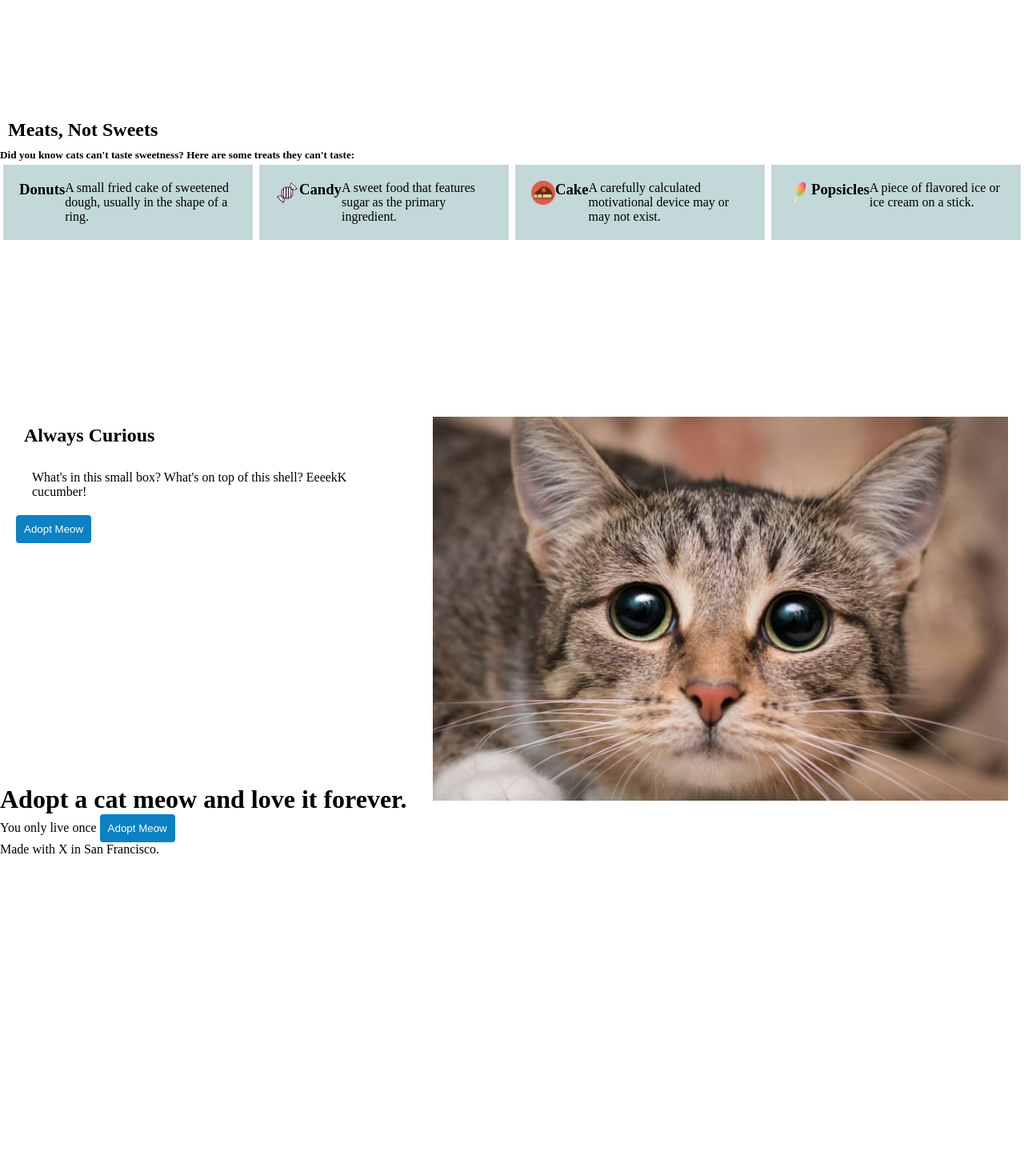
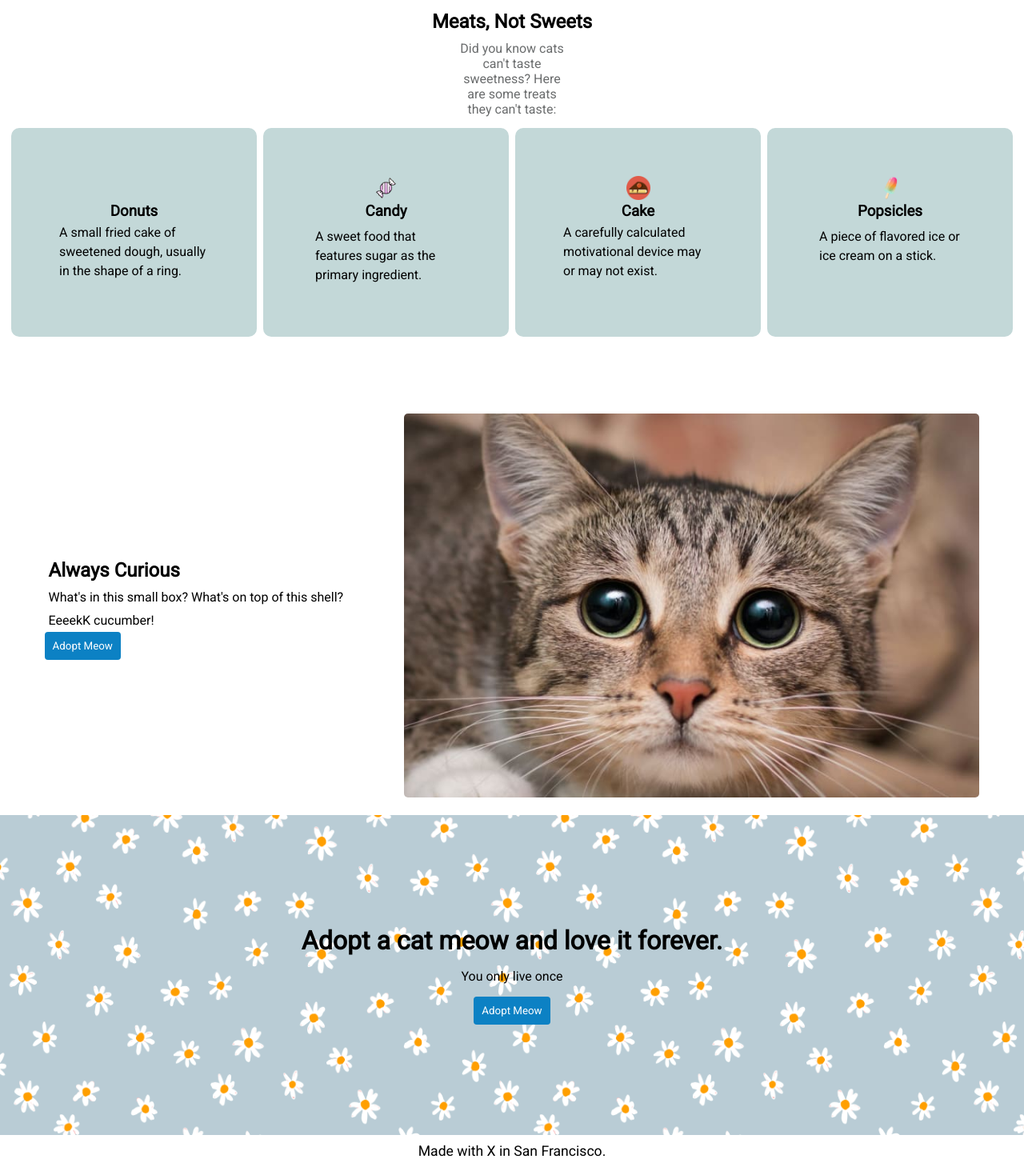
Before and after one commit to bisw4sh/cat-website, a plain HTML site: page index.html in a window 1280 px wide. Shown: the part 1165-2624 px from the top of the page at 80% size. Before the commit the page ends 2236 px from the top, so only its background shows below. Drawn offline with Linux system fonts and the light colour scheme.

Commit message:
Fixed all below navbar

```diff
--- a/index.html
+++ b/index.html
@@ -29,7 +29,7 @@
         <div class="nested">
             <div>
         <h1>A walking Ego with Fur</h1>
-        <span>It's true - cats may have an attitude. But they're also fluffy,
+        <span style="padding-top:1.2rem">It's true - cats may have an attitude. But they're also fluffy,
             fun-to-hold and soft. Here are some other fun facts about cats.
         </span>
         </div>
@@ -45,11 +45,11 @@
     </div>
 
     <div class="third-section">
-        <div>
+        <div class="third-one">
             <h2>Meats, Not Sweets</h2>
-            <h5>Did you know cats can't taste sweetness? Here are some treats
+            <span>Did you know cats can't taste sweetness? Here are some treats
                 they can't taste:
-            </h5>
+            </span>
         </div>
         <div class="sweets">
         <div class="swt1">
@@ -86,19 +86,19 @@
         <div>
             <h2>Always Curious</h2>
             <div>What's in this small box? What's on top of this shell?
-                EeeekK cucumber!
             </div>
+            <div>EeeekK cucumber! </div>
             <button>Adopt Meow</button>
         </div>
         <div>
             <img src="img/catt.jpg" alt="">
         </div>
     </div>
-    <div class="'fifth">
+    <figure>
         <h1>Adopt a cat meow and love it forever.</h1>
         <span>You only live once</span>
         <button>Adopt Meow</button>
-    </div>
+    </figure>
     <footer>
         Made with X in San Francisco.
     </footer>
--- a/style.css
+++ b/style.css
@@ -1,4 +1,6 @@
+@import url('https://fonts.googleapis.com/css2?family=Roboto&display=swap');
 *{
+    font-family: 'Roboto', sans-serif;
     margin: 0;
     padding: 0;
 
@@ -27,7 +29,7 @@ navbar{
     align-items: center;
 }
 navbar img{
-    padding: 4px 0px;
+    padding-left: 4px;
     height: 30px;
 }
 
@@ -52,6 +54,7 @@ navbar span ul li {
 .cats{
     /* padding: 50px; */
     margin: 2px 0;
+    color:rgb(0, 0, 0);
     background-image: url('img/cats.jpg');
     height: 80vh;
     background-size: cover;
@@ -68,7 +71,7 @@ navbar span ul li {
 
 .second-section{
     height: 50vh;
-    padding: 1rem;
+    /* padding: 1rem; */
     display: flex;
     justify-content: space-around;
 }
@@ -103,6 +106,8 @@ navbar span ul li {
     display: flex;
     flex-flow: column nowrap;
     justify-content: center;
+    align-content: center;
+    align-items: center;
 }
 
 .sweets{
@@ -110,12 +115,31 @@ navbar span ul li {
     flex-flow: row nowrap;
 }
 
+.third-one{
+    display: flex;
+    justify-content: space-evenly;
+    flex-direction: column;
+    /* align-items: center; */
+    align-content: center;
+    text-align: center;
+
+}
+.third-one span{
+    color:rgb(106, 108, 109);
+    padding: 0 35rem;
+    text-align: center;
+}
+
 .swt1{
     margin: 4px;
-    padding: 20px;
+    padding: 60px;
+    border-radius: 10px;
     background-color: rgb(195, 216, 216);
     display: flex;
+    flex-flow: column wrap;
+    align-items: center;
     flex: 1;
+    line-height: 1.5;
 
 }
 .sweets img{
@@ -124,23 +148,41 @@ navbar span ul li {
 
 
 .fourth-section{
-    /* padding: 20px; */
+    padding: 20px;
     height: 60vh;
     display: flex;
     justify-content: space-around;
+    align-items: center;
+    align-content: center;
+    align-self: center;
 }
 
-.fourth-section div{
-    padding: 20px;
+/* .fourth-section button{
+    padding: -4px;
+} */
+
+.fourth-section h2, div{
+    padding: 5px;
 }
 
 .fourth-section img{
+    border-radius: 5px;
     height: 60vh;
 }
 
-.fifth{
+figure{
+    height: 50vh;
     background-image:url('img/fifth-section.jpg');
-    height: 50vh;
+    background-size: contain;
+    gap: 1rem;
     display: flex;
-    justify-content: space-evenly;
+    flex-flow: column wrap;
+    justify-content: center;
+    align-items: center;
 }
+
+footer{
+    padding: 10px;
+    font-size: 1.1rem;
+    text-align: center;
+}
```
